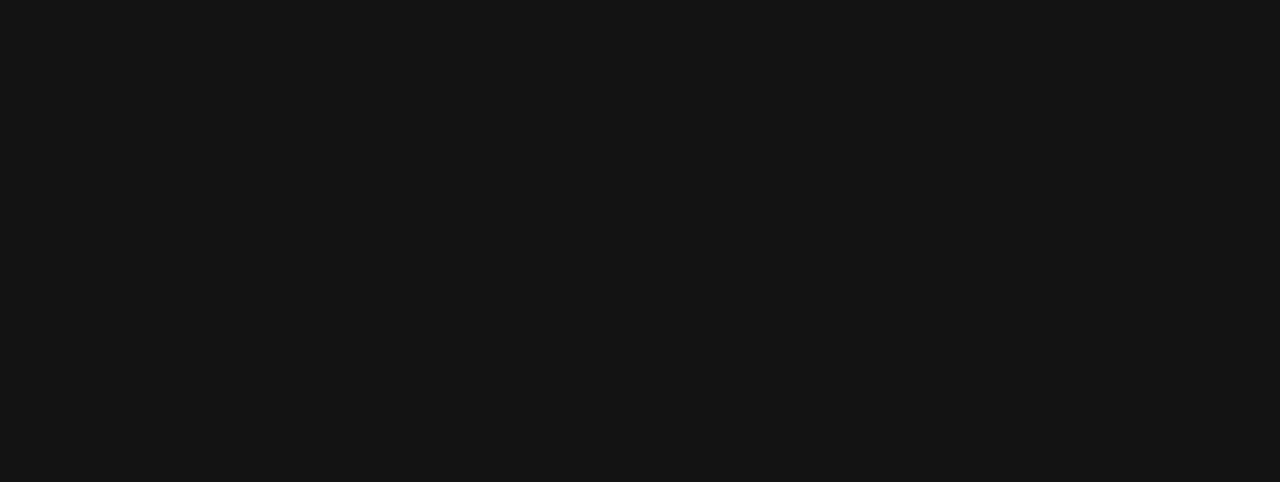
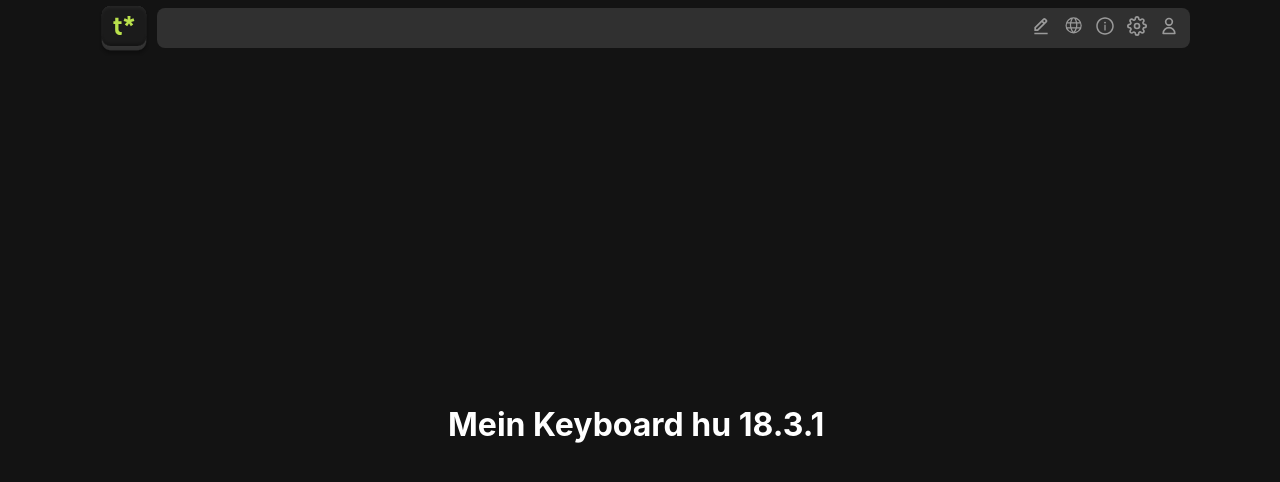
Before and after one commit to ITypoI/frontend, a React (Create React App) app: page /typo in a window 1280 px wide. Before the commit this address had no page. Shown: the top 482 px of the page. Built offline with nearby package versions, Linux system fonts and the light colour scheme.

Commit message:
Add the Route path

```diff
--- a/src/App.js
+++ b/src/App.js
@@ -6,12 +6,11 @@
 
 function App() {
   return (
-
     <Fragment>
       <BrowserRouter>
         <Routes>
           <Route path="/" element={<LandingPage></LandingPage>} />
-          <Route path="/type" element={<TypingPage></TypingPage>} />
+          <Route path="/typo" element={<TypingPage></TypingPage>} />
         </Routes>
       </BrowserRouter>
     </Fragment>
```
